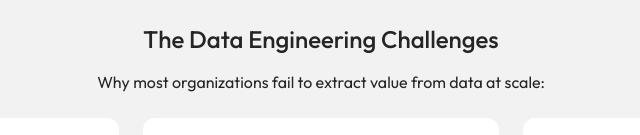
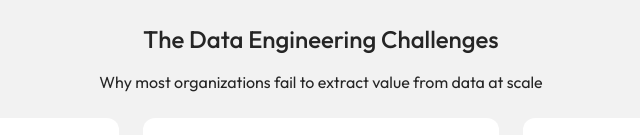
Before and after one commit to rashid7-tech/zlendoWeb, a plain HTML site: page data-engineering.html in a window 1280 px wide. Shown: the part 817-952 px from the top of the page, 319-959 px from the left. Drawn offline with nearby package versions, Linux system fonts and the light colour scheme.

Commit message:
Update data-engineering.html

```diff
--- a/data-engineering.html
+++ b/data-engineering.html
@@ -235,7 +235,7 @@
 <section class="why-zlendo section-padding bg-grey">
   <div class="container text-center">
     <h2 class="section-heading">The Data Engineering Challenges</h2>
-    <p class="mt-3 mb-4">Why most organizations fail to extract value from data at scale:</p>
+    <p class="mt-3 mb-4">Why most organizations fail to extract value from data at scale</p>
     <div class="row justify-content-center">
       <div class="col-md-4 col-sm-6 mb-3">
         <div class="light-card text-center">
```
